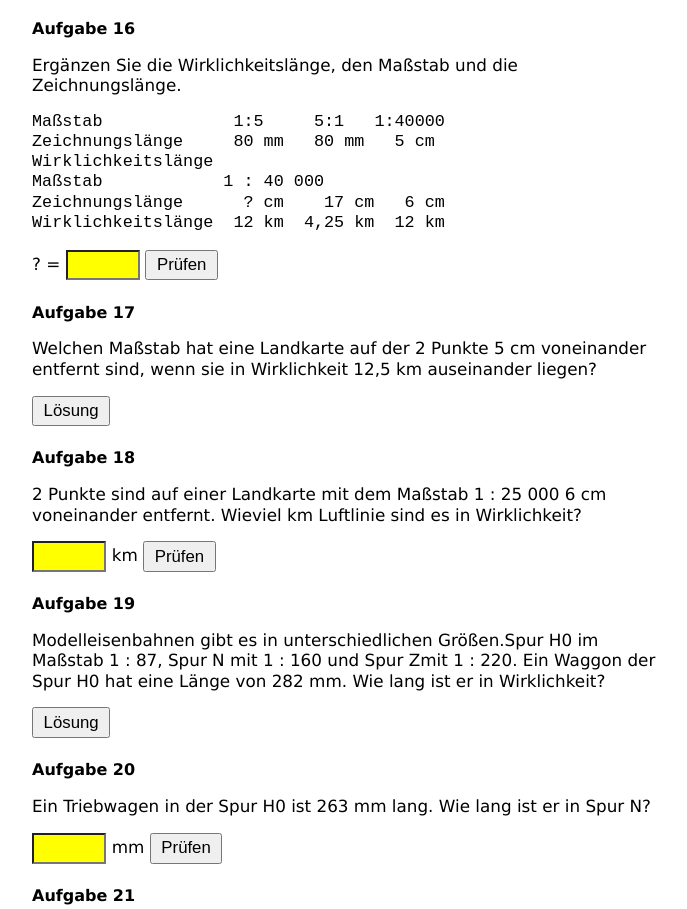
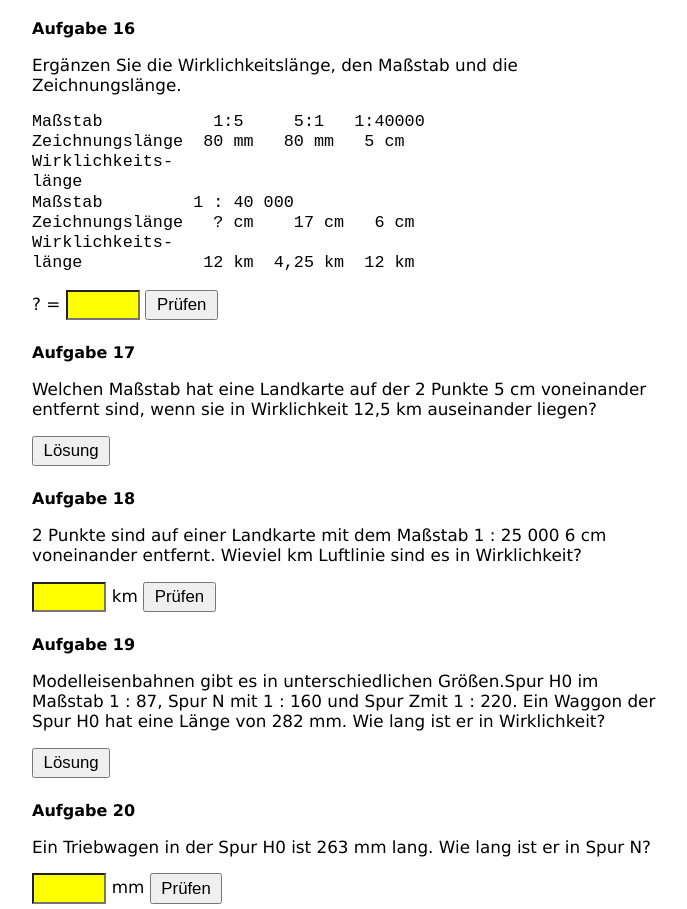
Before and after one commit to joafroehlich/Strahl, a plain HTML site: page index.html in a window 1280 px wide. Shown: the part 2676-3585 px from the top of the page, without its empty margins (288-975 px from the left). Drawn offline with Linux system fonts and the light colour scheme.

Commit message:
Add files via upload

```diff
--- a/index.html
+++ b/index.html
@@ -343,12 +343,14 @@ Umfang des Ursprungsdreiecks?</p>
 
 Ergänzen Sie die Wirklichkeitslänge, den Maßstab
 und die Zeichnungslänge.</p>
-<pre>Maßstab             1:5     5:1   1:40000
-Zeichnungslänge     80 mm   80 mm   5 cm
-Wirklichkeitslänge
-Maßstab            1 : 40 000
-Zeichnungslänge      ? cm    17 cm   6 cm
-Wirklichkeitslänge  12 km  4,25 km  12 km</pre>
+<pre>Maßstab           1:5     5:1   1:40000
+Zeichnungslänge  80 mm   80 mm   5 cm
+Wirklichkeits-
+länge
+Maßstab         1 : 40 000
+Zeichnungslänge   ? cm    17 cm   6 cm
+Wirklichkeits-
+länge            12 km  4,25 km  12 km</pre>
 
 ? = <input type="text" id="Eintrag16" maxlength="2"  ></input> <button id="Pruef16" onclick="Aufgabe16()">Prüfen</button></p></pre>
 
```
